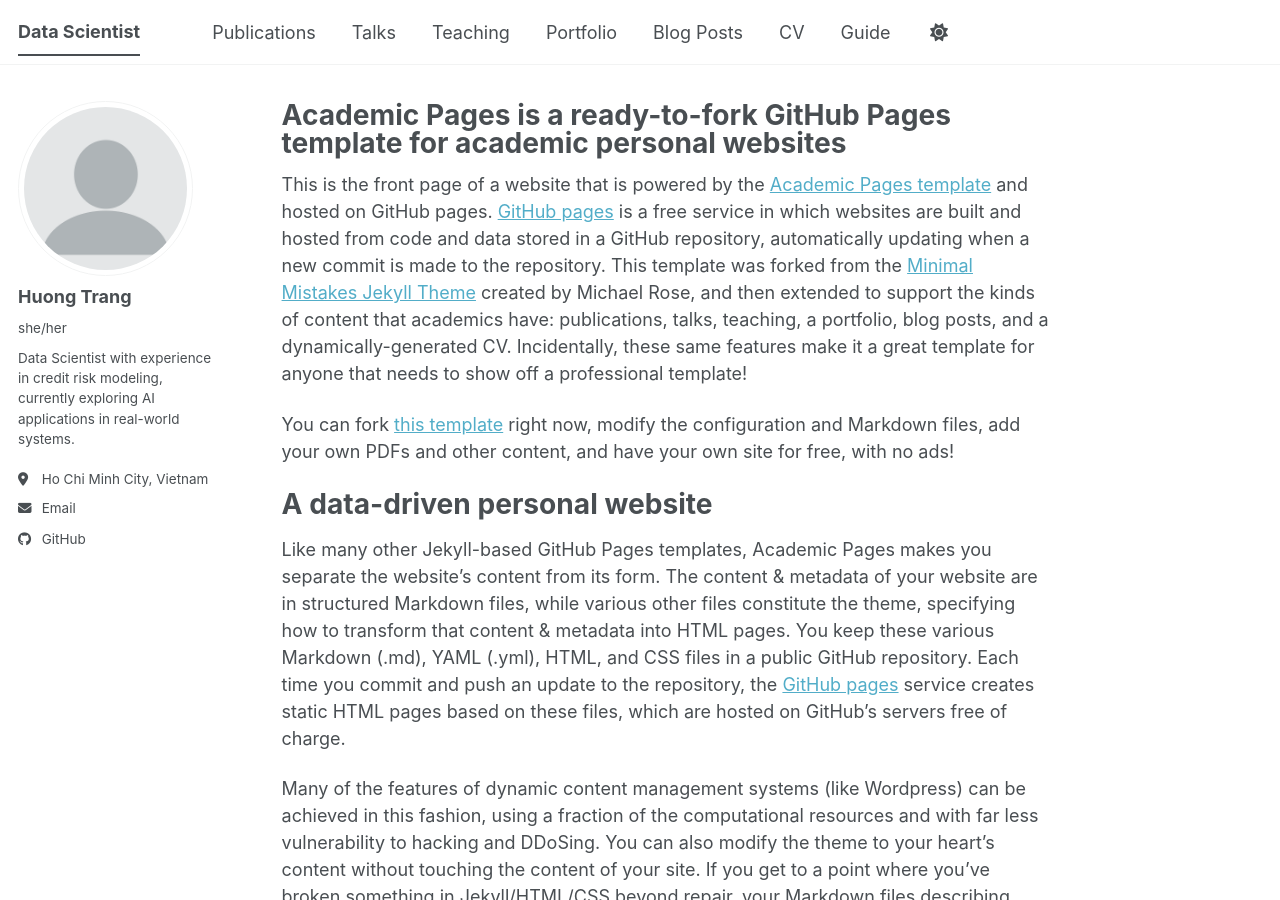
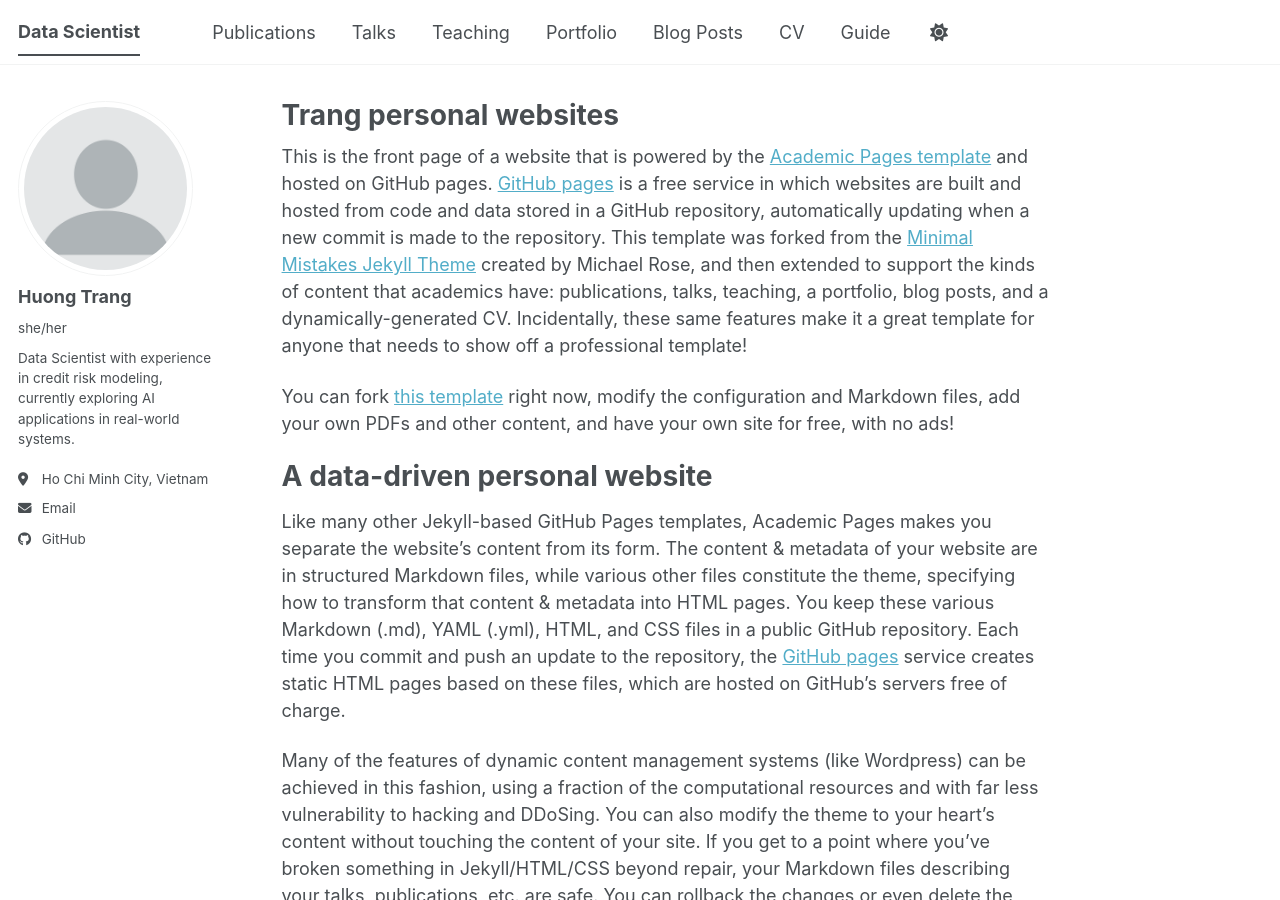
Before and after one commit to HuongTrangDo/huongtrangdo.github.io, a Jekyll site: the page built from _pages/about.md, in a window 1280 px wide and 900 px high. Built offline with Jekyll 4.4.1, drawn with Linux system fonts in a browser that asks for light colours; a script bundle is joined from its source files by our own code; library files that are not in the unit come from our copies.

Commit message:
Update about.md

```diff
--- a/_pages/about.md
+++ b/_pages/about.md
@@ -1,6 +1,6 @@
 ---
 permalink: /
-title: "Academic Pages is a ready-to-fork GitHub Pages template for academic personal websites"
+title: "Trang personal websites"
 author_profile: true
 redirect_from:
   - /about/
```
